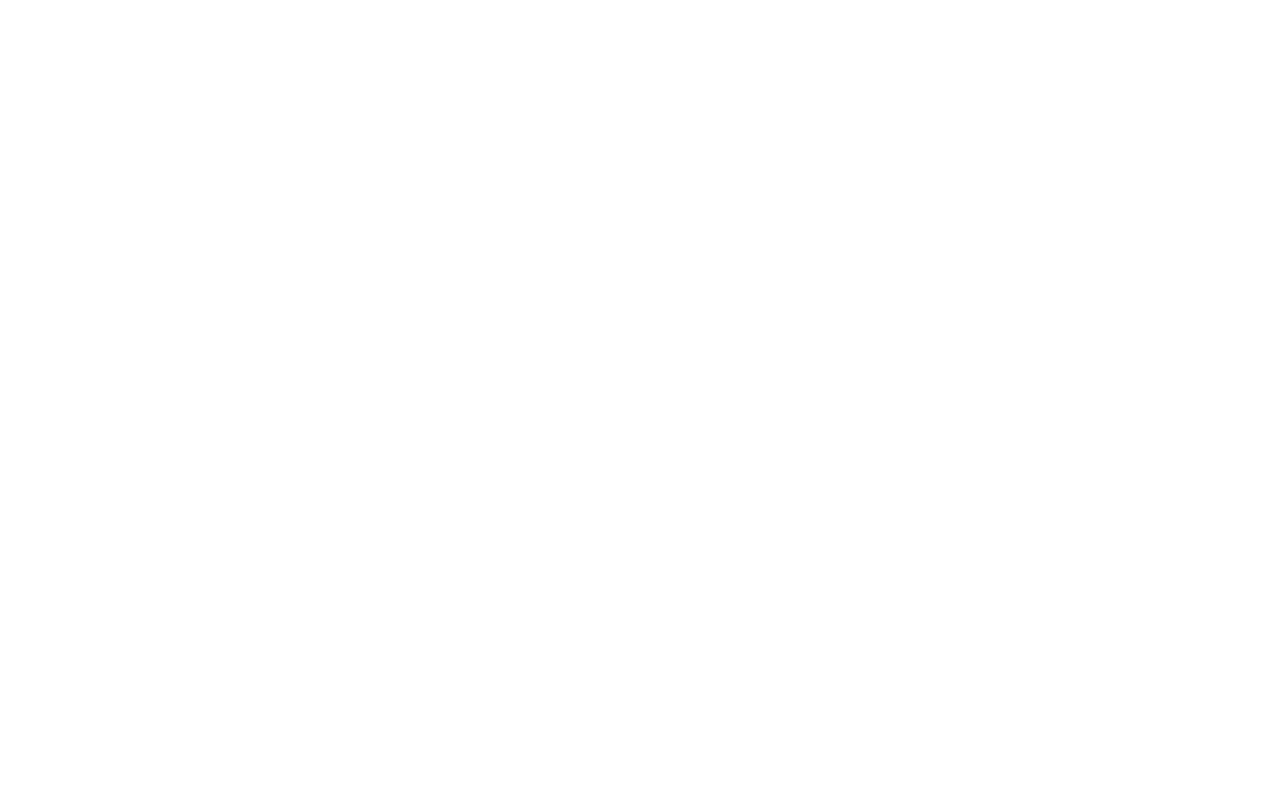
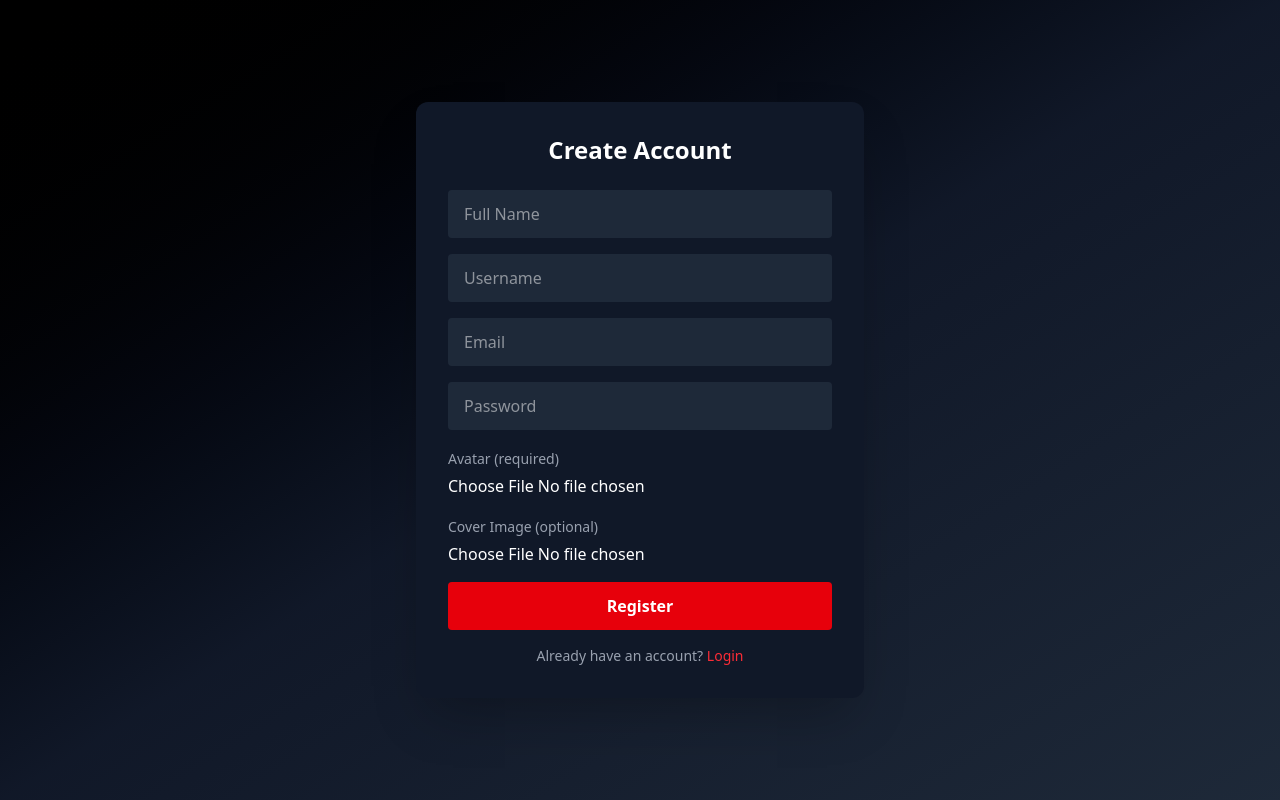
Before and after one commit to kumarharsh7070/Backend_YTB, a React (Vite) app in the folder fronted/: page /register in a window 1280 px wide. Before the commit this address had no page. Built offline with nearby package versions, Linux system fonts and the light colour scheme.

Commit message:
register page done

```diff
--- a/fronted/src/App.jsx
+++ b/fronted/src/App.jsx
@@ -2,11 +2,12 @@
 import Login from "./pages/login";
 import ForgotPassword from "./pages/ForgotPassword";
 import ResetPassword from "./pages/ResetPassword";
-
+import Register from "./pages/Register";
 function App() {
   return (
     <Routes>
       <Route path="/" element={<Login />} />
+      <Route path="/register"  element={<Register />} />
       <Route path="/forgot-password" element={<ForgotPassword />} />
       <Route path="/reset-password/:token" element={<ResetPassword />} />
     </Routes>
--- /dev/null
+++ b/fronted/src/pages/Register.jsx
@@ -0,0 +1,157 @@
+import { useState } from "react";
+import { Link, useNavigate } from "react-router-dom";
+import api from "../api/axios";
+
+const Register = () => {
+  const navigate = useNavigate();
+
+  // 1️⃣ Form states
+  const [fullName, setFullName] = useState("");
+  const [username, setUsername] = useState("");
+  const [email, setEmail] = useState("");
+  const [password, setPassword] = useState("");
+
+  // 2️⃣ File states
+  const [avatar, setAvatar] = useState(null);
+  const [coverImage, setCoverImage] = useState(null);
+
+  // 3️⃣ UI states
+  const [loading, setLoading] = useState(false);
+  const [error, setError] = useState("");
+  const [success, setSuccess] = useState("");
+
+  // 4️⃣ Submit handler
+  const handleRegister = async (e) => {
+    e.preventDefault();
+    setError("");
+    setSuccess("");
+
+    if (!avatar) {
+      setError("Avatar is required");
+      return;
+    }
+
+    setLoading(true);
+
+    try {
+      // 5️⃣ Create FormData (IMPORTANT)
+      const formData = new FormData();
+      formData.append("fullName", fullName);
+      formData.append("username", username);
+      formData.append("email", email);
+      formData.append("password", password);
+      formData.append("avatar", avatar);
+
+      if (coverImage) {
+        formData.append("coverImage", coverImage);
+      }
+
+      // 6️⃣ API call
+      await api.post("/users/register", formData);
+
+      setSuccess("Account created successfully 🎉");
+
+      // 7️⃣ Redirect to login
+      setTimeout(() => {
+        navigate("/");
+      }, 1500);
+
+    } catch (err) {
+      setError(err.response?.data?.message || "Registration failed");
+    } finally {
+      setLoading(false);
+    }
+  };
+
+  return (
+    <div className="min-h-screen flex items-center justify-center bg-linear-to-br from-black via-gray-900 to-gray-800">
+      <div className="w-full max-w-md bg-gray-900 p-8 rounded-xl shadow-2xl">
+
+        <h2 className="text-2xl font-bold text-center text-white mb-6">
+          Create Account
+        </h2>
+
+        {error && <p className="text-red-400 text-center mb-4">{error}</p>}
+        {success && <p className="text-green-400 text-center mb-4">{success}</p>}
+
+        <form onSubmit={handleRegister} className="space-y-4">
+
+          <input
+            type="text"
+            placeholder="Full Name"
+            className="w-full px-4 py-3 rounded bg-gray-800 text-white outline-none"
+            value={fullName}
+            onChange={(e) => setFullName(e.target.value)}
+            required
+          />
+
+          <input
+            type="text"
+            placeholder="Username"
+            className="w-full px-4 py-3 rounded bg-gray-800 text-white outline-none"
+            value={username}
+            onChange={(e) => setUsername(e.target.value)}
+            required
+          />
+
+          <input
+            type="email"
+            placeholder="Email"
+            className="w-full px-4 py-3 rounded bg-gray-800 text-white outline-none"
+            value={email}
+            onChange={(e) => setEmail(e.target.value)}
+            required
+          />
+
+          <input
+            type="password"
+            placeholder="Password"
+            className="w-full px-4 py-3 rounded bg-gray-800 text-white outline-none"
+            value={password}
+            onChange={(e) => setPassword(e.target.value)}
+            required
+          />
+
+          <div>
+            <label className="text-gray-400 text-sm">Avatar (required)</label>
+            <input
+              type="file"
+              accept="image/*"
+              className="w-full text-white mt-1"
+              onChange={(e) => setAvatar(e.target.files[0])}
+              required
+            />
+          </div>
+
+          <div>
+            <label className="text-gray-400 text-sm">Cover Image (optional)</label>
+            <input
+              type="file"
+              accept="image/*"
+              className="w-full text-white mt-1"
+              onChange={(e) => setCoverImage(e.target.files[0])}
+            />
+          </div>
+
+          <button
+            type="submit"
+            disabled={loading}
+            className="w-full py-3 bg-red-600 hover:bg-red-700 rounded text-white font-semibold transition"
+          >
+            {loading ? "Creating..." : "Register"}
+          </button>
+
+        </form>
+
+        <p className="text-gray-400 text-sm text-center mt-4">
+          Already have an account?{" "}
+          <Link to="/" className="text-red-500 hover:underline">
+            Login
+          </Link>
+        </p>
+      </div>
+    </div>
+  );
+};
+
+export default Register;
--- a/fronted/src/pages/login.jsx
+++ b/fronted/src/pages/login.jsx
@@ -84,6 +84,12 @@
     Reset here
   </Link>
 </p>
+<p className="text-gray-400 text-sm text-center mt-4">
+  New here?{" "}
+  <Link to="/register" className="text-red-500 hover:underline">
+    Create an account
+  </Link>
+</p>
 
         </form>
       </div>
```
